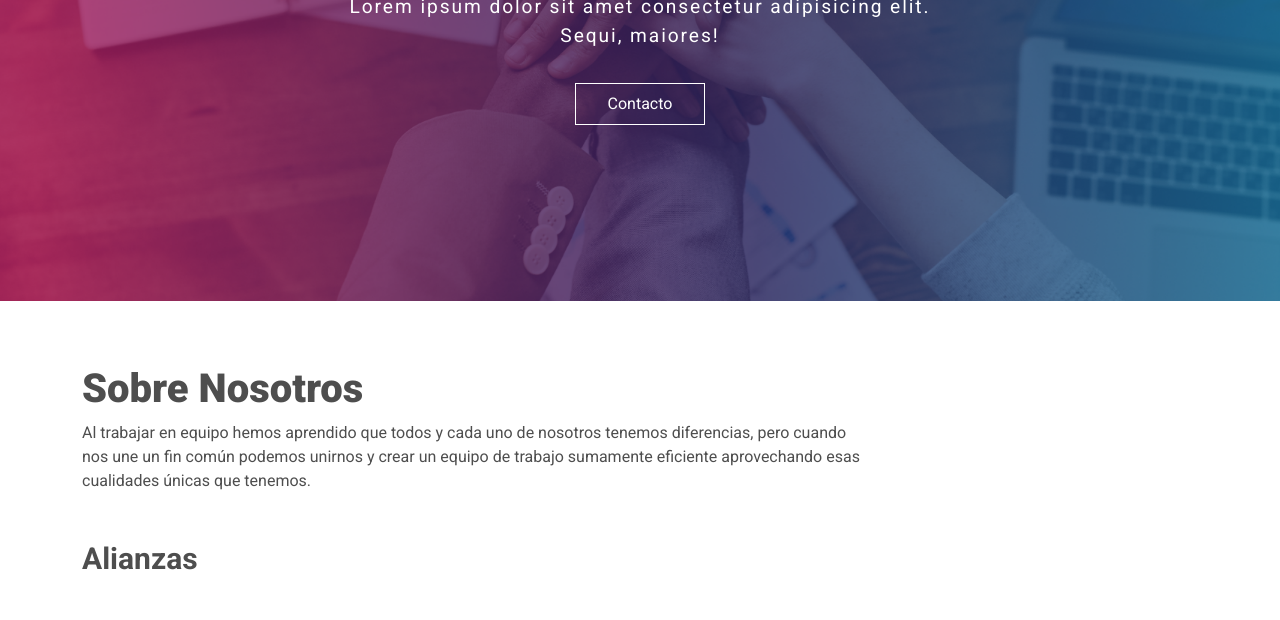
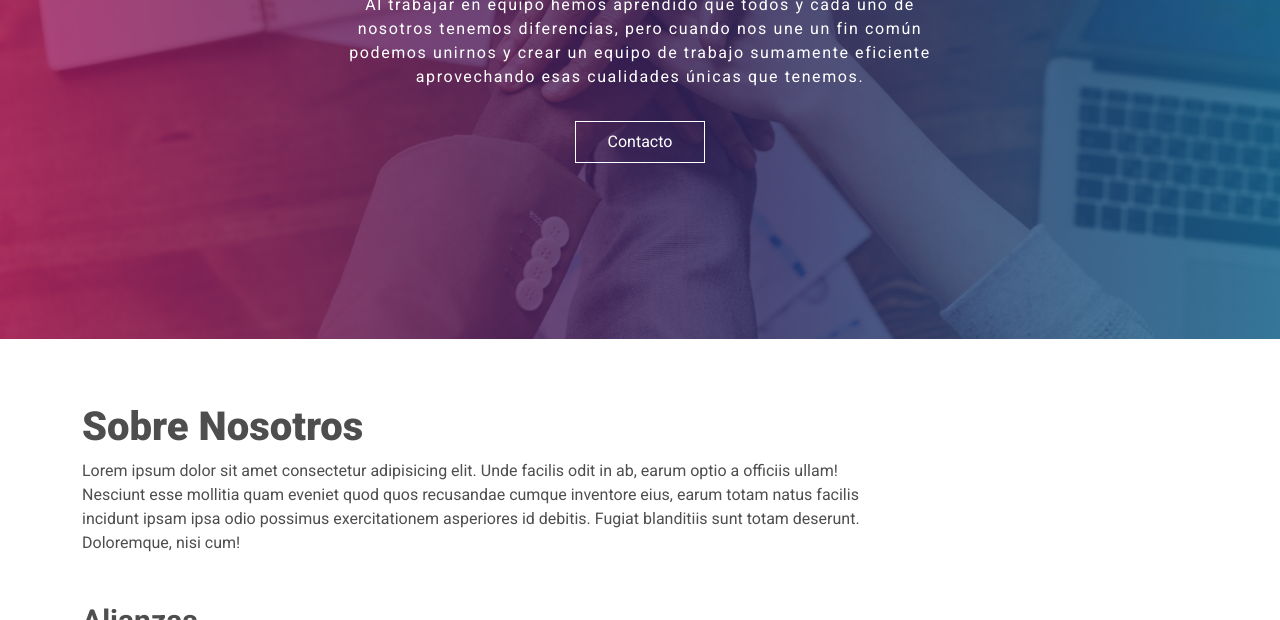
Before and after one commit to Rturell/Grupo-HerCar, a plain HTML site: page index.html in a window 1280 px wide. Shown: the part 370-990 px from the top of the page. Drawn offline with nearby package versions, Linux system fonts and the light colour scheme.

Commit message:
text changes

```diff
--- a/css/styles.css
+++ b/css/styles.css
@@ -47,7 +47,7 @@ h3 {
 }
 
 #hero p {
-    font-size: 1.2rem;
+    font-size: 1rem;
     letter-spacing: 0.1em;
     color: white;
 }
--- a/index.html
+++ b/index.html
@@ -77,7 +77,8 @@
     <div id="hero">
         <div class="container text-center hero_text">
             <h1>Grupo HerCar</h1>
-            <p>Lorem ipsum dolor sit amet consectetur adipisicing elit. Sequi, maiores!</p>
+            <p>Al trabajar en equipo hemos aprendido que todos y cada uno de nosotros tenemos diferencias, pero cuando nos une un fin
+            común podemos unirnos y crear un equipo de trabajo sumamente eficiente aprovechando esas cualidades únicas que tenemos.</p>
 
             <a class="btn btn-mio mt-3" href="#contact">Contacto</a>
 
@@ -91,7 +92,7 @@
 
             <div class="about_text">
                 <h2>Sobre Nosotros</h2>
-                <p>Al trabajar en equipo hemos aprendido que todos y cada uno de nosotros tenemos diferencias, pero cuando nos une un fin común podemos unirnos y crear un equipo de trabajo sumamente eficiente aprovechando esas cualidades únicas que tenemos.</p>
+                <p>Lorem ipsum dolor sit amet consectetur adipisicing elit. Unde facilis odit in ab, earum optio a officiis ullam! Nesciunt esse mollitia quam eveniet quod quos recusandae cumque inventore eius, earum totam natus facilis incidunt ipsam ipsa odio possimus exercitationem asperiores id debitis. Fugiat blanditiis sunt totam deserunt. Doloremque, nisi cum!</p>
 
             </div>
 
```
